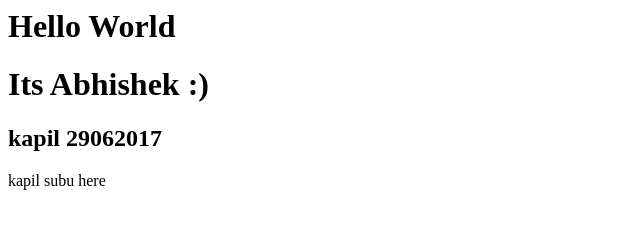
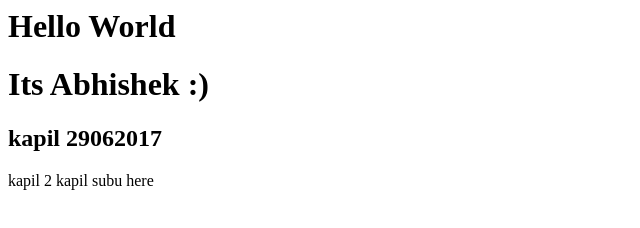
Before and after one commit to skillogic/devopsgit, a plain HTML site: page index.html in a window 1280 px wide. Shown: the full height of the page, 0-640 px from the left. Drawn offline with Linux system fonts and the light colour scheme.

Commit message:
Second Change

```diff
--- a/index.html
+++ b/index.html
@@ -4,7 +4,7 @@
 <h1> Hello World </h1>
 <h1> Its Abhishek :) </h1>
 <h2> kapil 29062017</h2>
-
+kapil 2
 </boy>
 kapil
 subu here
```
